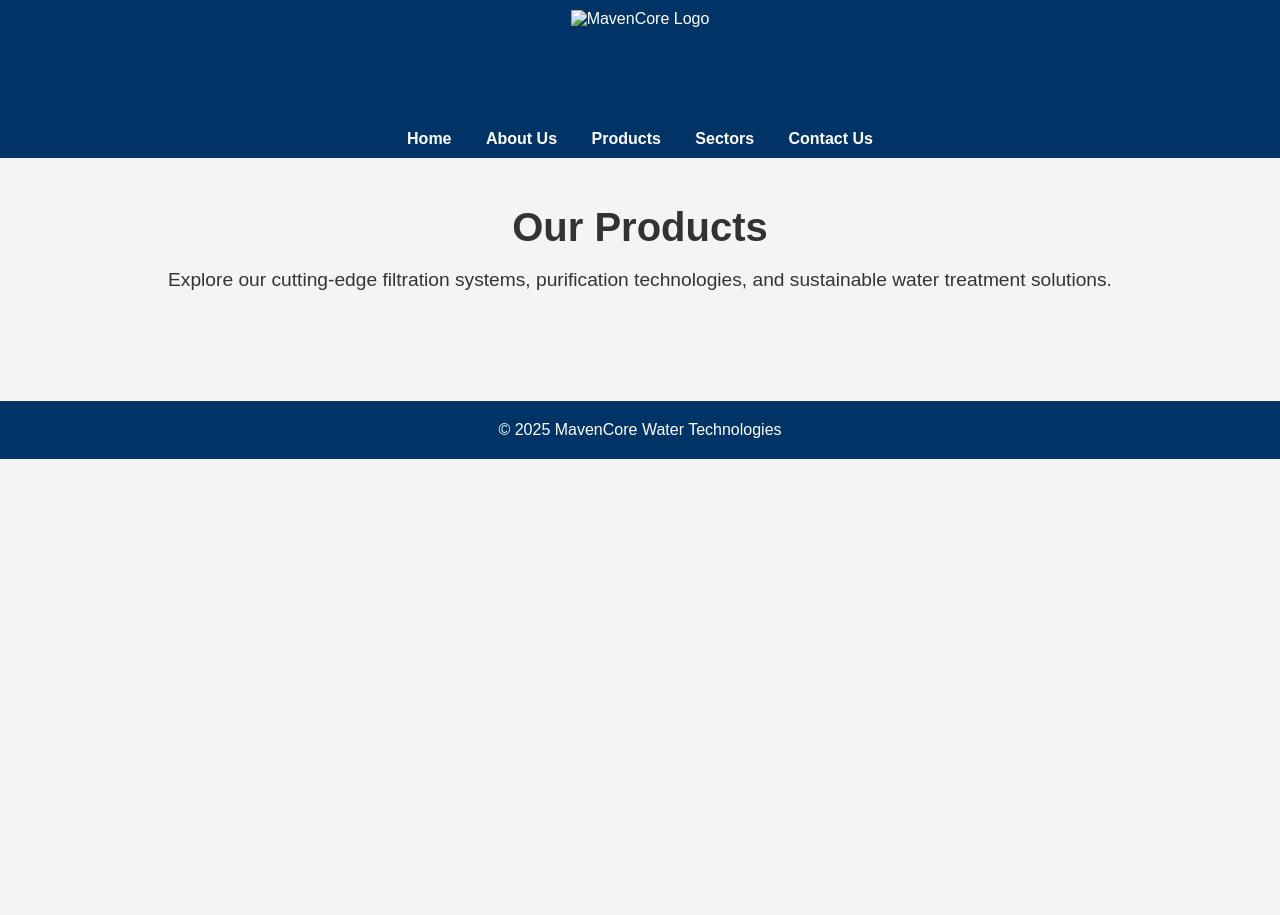
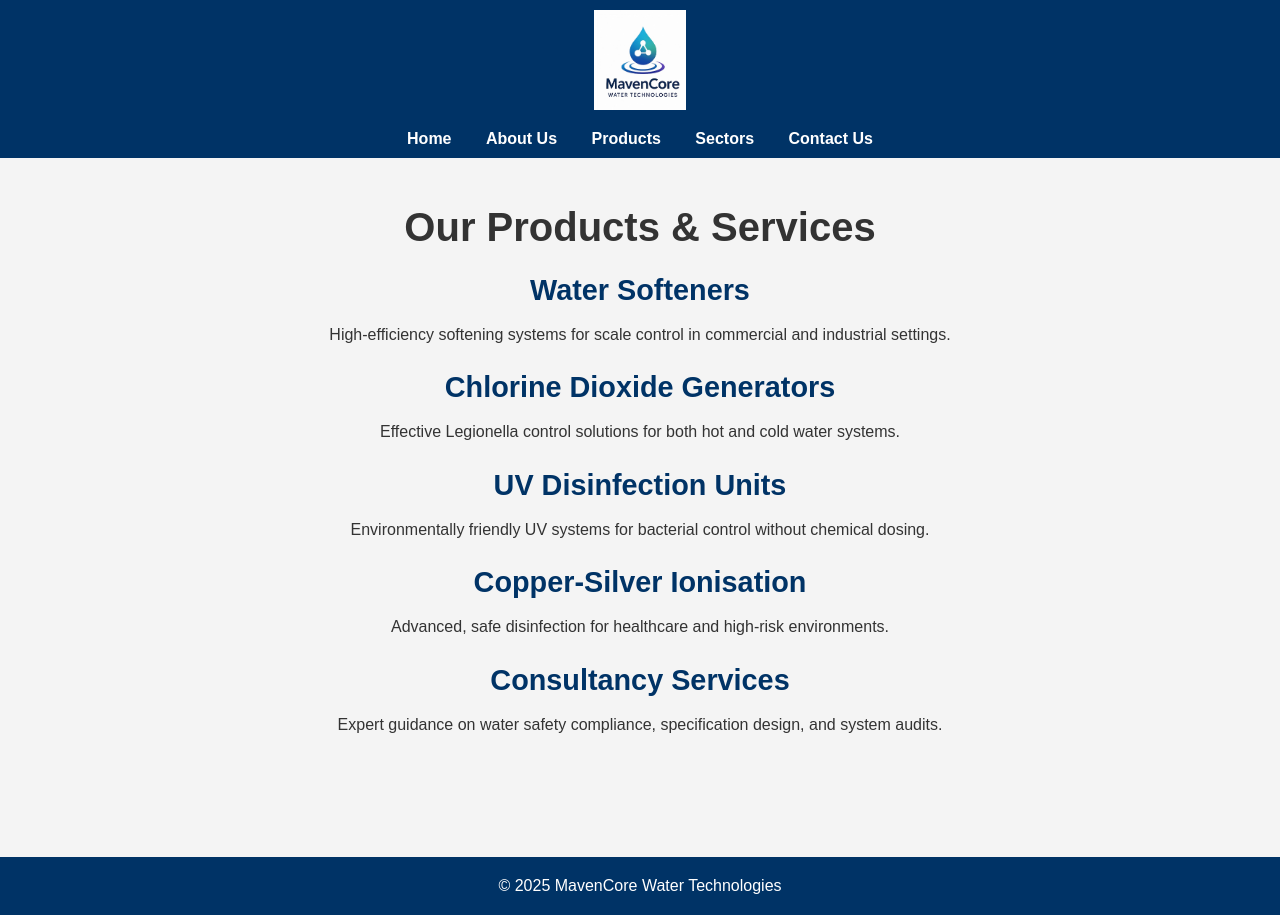
Before and after one commit to Martin24060/mavencore-site, a plain HTML site: page products.html in a window 1280 px wide. Before the commit the page ends 800 px from the top, so only its background shows below. Drawn offline with Linux system fonts and the light colour scheme.

Commit message:
Update products.html

```diff
--- a/products.html
+++ b/products.html
@@ -2,12 +2,13 @@
 <html lang="en">
 <head>
   <meta charset="UTF-8">
-    <title>Products - MavenCore</title>
+  <title>Products - MavenCore Water Technologies</title>
   <link rel="stylesheet" href="style.css">
 </head>
 <body>
+
 <header>
-        <img src="assets/mavencore_image_1.jpeg" alt="MavenCore Logo" class="logo">
+  <img src="assets/logo.jpeg" alt="MavenCore Logo" class="logo">
   <nav>
     <a href="index.html">Home</a>
     <a href="about.html">About Us</a>
@@ -16,12 +17,37 @@
     <a href="contact.html">Contact Us</a>
   </nav>
 </header>
+
 <main>
-        <h1>Our Products</h1>
-        <p>Explore our cutting-edge filtration systems, purification technologies, and sustainable water treatment solutions.</p>
+  <h1>Our Products & Services</h1>
+
+  <section class="product-grid">
+    <div class="product-card">
+      <h2>Water Softeners</h2>
+      <p>High-efficiency softening systems for scale control in commercial and industrial settings.</p>
+    </div>
+    <div class="product-card">
+      <h2>Chlorine Dioxide Generators</h2>
+      <p>Effective Legionella control solutions for both hot and cold water systems.</p>
+    </div>
+    <div class="product-card">
+      <h2>UV Disinfection Units</h2>
+      <p>Environmentally friendly UV systems for bacterial control without chemical dosing.</p>
+    </div>
+    <div class="product-card">
+      <h2>Copper-Silver Ionisation</h2>
+      <p>Advanced, safe disinfection for healthcare and high-risk environments.</p>
+    </div>
+    <div class="product-card">
+      <h2>Consultancy Services</h2>
+      <p>Expert guidance on water safety compliance, specification design, and system audits.</p>
+    </div>
+  </section>
 </main>
+
 <footer>
   &copy; 2025 MavenCore Water Technologies
 </footer>
+
 </body>
 </html>
```
Lines whose indentation alone changed are shown as unchanged.
